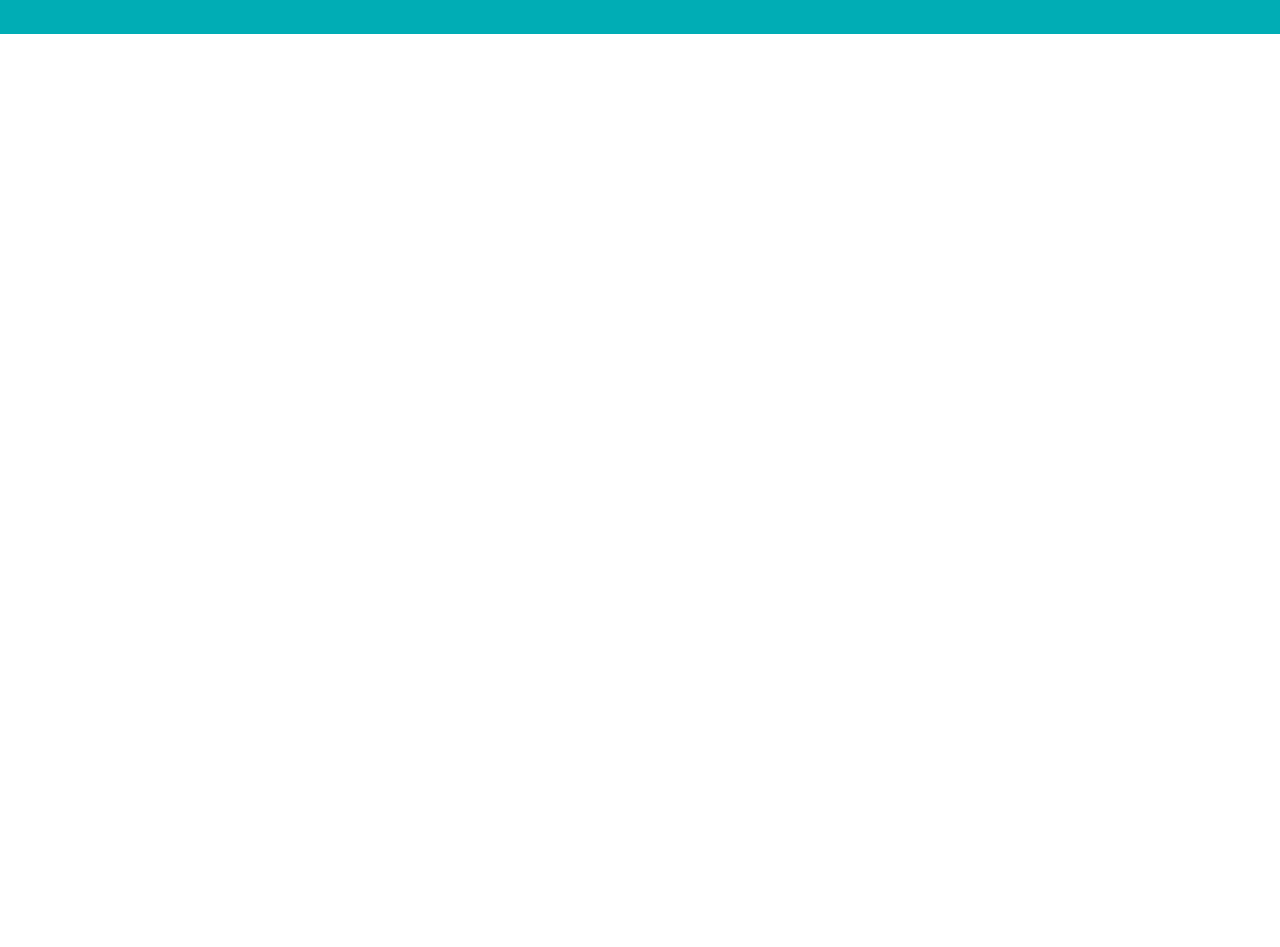
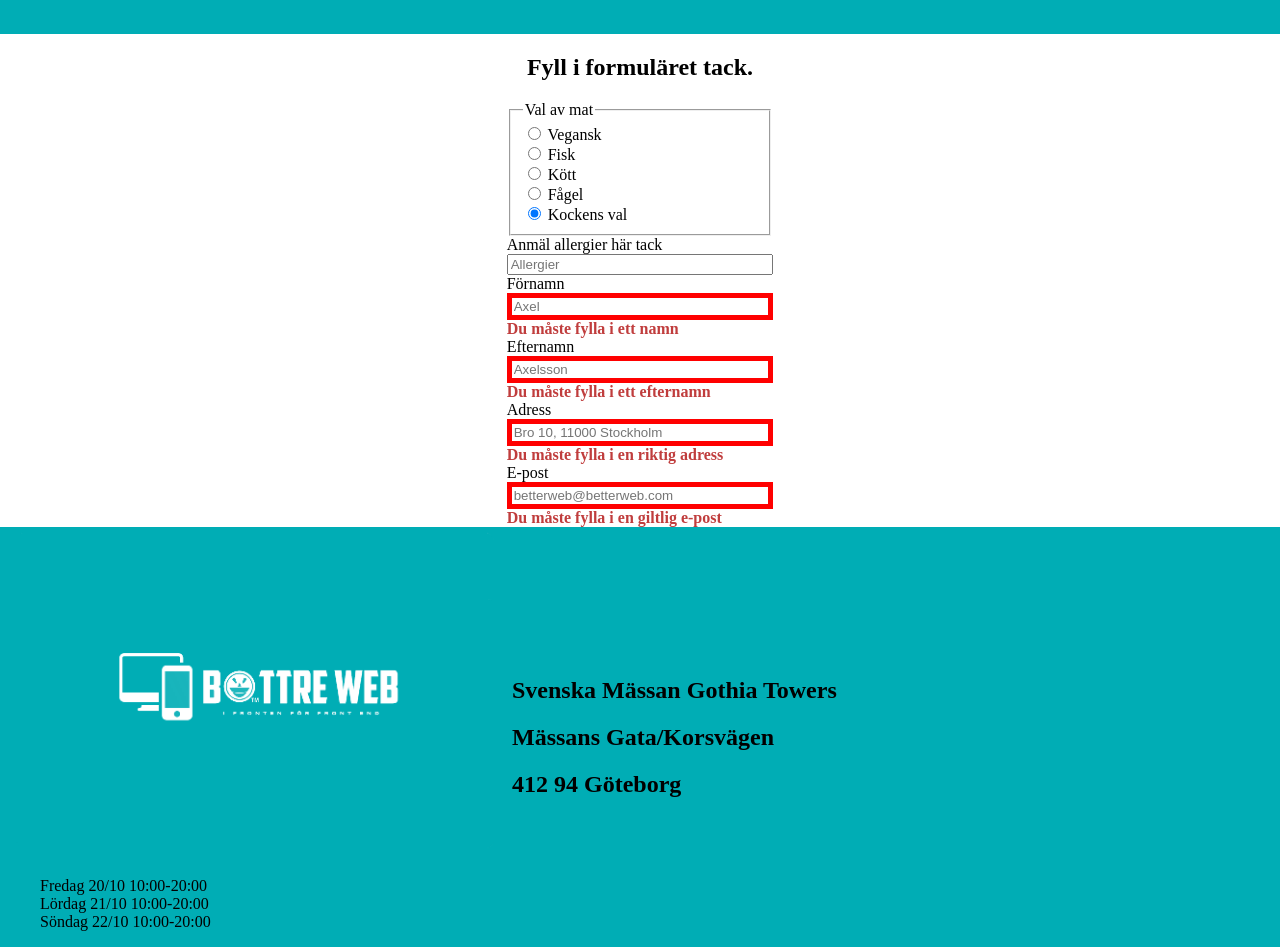
Before and after one commit to FilleVerbal/betterweb, a plain HTML site: page buytickets3all.html in a window 1280 px wide. Shown: the part 380-1327 px from the top of the page. Before the commit the page ends 800 px from the top, so only its background shows below. Drawn offline with Linux system fonts and the light colour scheme.

Commit message:
formsida template

```diff
--- a/buytickets3all.html
+++ b/buytickets3all.html
@@ -1,5 +1,5 @@
 <!DOCTYPE html>
-<html lang="en">
+<html lang="sv">
 <head>
     <meta charset="UTF-8">
     <meta name="viewport" content="width=device-width, initial-scale=1.0">
@@ -8,6 +8,7 @@
       rel="stylesheet">
     <link rel="stylesheet" type="text/css" href="styles/index-header.css" />
     <link rel="stylesheet" type="text/css" href="styles/buytickets.css" />
+    <link rel="stylesheet" type="text/css" href="styles/index-footer.css" />
 </head>
 <body>
     <header class="huvud">
@@ -35,6 +36,73 @@
         </a>
 
     </header>
+    <section class="form3all">
+        <h2 class="formrub"> Fyll i formuläret tack. </h2>
+        <div class="formcontainer">
+            <form class="buy3all" action="" method="get" >
+                <fieldset>
+                    <legend> Val av mat </legend>
+                    <div>
+                        <input type="radio" id="Vegansk" name="mat" value="Vegansk" />
+                        <label for="Vegansk" > Vegansk </label>
+                    </div>
+                    <div>
+                        <input type="radio" id="Fisk" name="mat" value="Fisk" />
+                        <label for="Fisk"> Fisk </label>
+                    </div>
+                    <div>
+                        <input type="radio" id="Kött" name="mat" value="Kött" />
+                        <label for="Kött"> Kött </label>
+                    </div>
+                    <div>
+                        <input type="radio" id="Fågel" name="mat" value="Fågel" />
+                        <label for="Fågel"> Fågel </label>
+                    </div>
+                    <div>
+                        <input type="radio" id="Kockens-val" name="mat" value="Kockens-val" checked />
+                        <label for="Kockens-val"> Kockens val </label>
+                    </div>
+                </fieldset>
+                <label for="allergier"> Anmäl allergier här tack </label>
+                <input class="ally" type="text" id="allergier" placeholder="Allergier" />
+                <label for="fnamn"> Förnamn </label>
+                <input type="text" id="fnamn" placeholder="Axel" required />
+                <p class="warning"> Du måste fylla i ett namn </p>
+                <label for="enamn"> Efternamn </label>
+                <input type="text" id="enamn" placeholder="Axelsson" required />
+                <p class="warning"> Du måste fylla i ett efternamn </p>
+                <label for="adress"> Adress </label>
+                <input type="text" id="adress" placeholder="Bro 10, 11000 Stockholm" minlength="10" required />
+                <p class="warning"> Du måste fylla i en riktig adress </p>
+                <label for="email"> E-post </label>
+                <input type="email" id="email" placeholder="betterweb@betterweb.com" required />
+                <p class="warning"> Du måste fylla i en giltlig e-post </p>
 
+            </form>
+        </div>
+    </section>
+    <footer class="footsy">
+        <div class="footsycontainer">
+            <div>
+                <a href="index.html">
+                <img class="logoimg" src="styles/logo-refined-again.png" alt="Klicka till huvudsidan" />
+                </a>
+                <ul class="öppettider">
+                    <li> Fredag 20/10 10:00-20:00 </li>
+                    <li> Lördag 21/10 10:00-20:00 </li>
+                    <li> Söndag 22/10 10:00-20:00 </li>
+                </ul>
+            </div>
+            <div>
+
+            </div>
+            <div>
+                <h2 class="adress"> Svenska Mässan Gothia Towers</h2>
+                <h2 class="adress"> Mässans Gata/Korsvägen</h2>
+                <h2 class="adress"> 412 94 Göteborg</h2>
+            </div>
+        </div>
+
+    </footer>
 </body>
 </html>
--- a/styles/buytickets.css
+++ b/styles/buytickets.css
@@ -24,3 +24,32 @@
 .packbutton:focus{
     font-weight: bolder;
 }
+.formcontainer{
+    display: flex;
+    flex-direction: column;
+    align-items: center;
+}
+.form3all{
+    display: flex;
+    flex-direction: column;
+    align-items: center;
+}
+.buy3all{
+    display: flex;
+    flex-direction: column;
+}
+.ally{
+    width: 20em;
+}
+input:invalid{
+    border: 5px solid red;
+}
+.warning{
+    visibility: hidden;
+    margin: 0;
+}
+input:invalid + .warning{
+    visibility: visible;
+    color: rgb(192, 61, 61);
+    font-weight: bold;
+}
```
